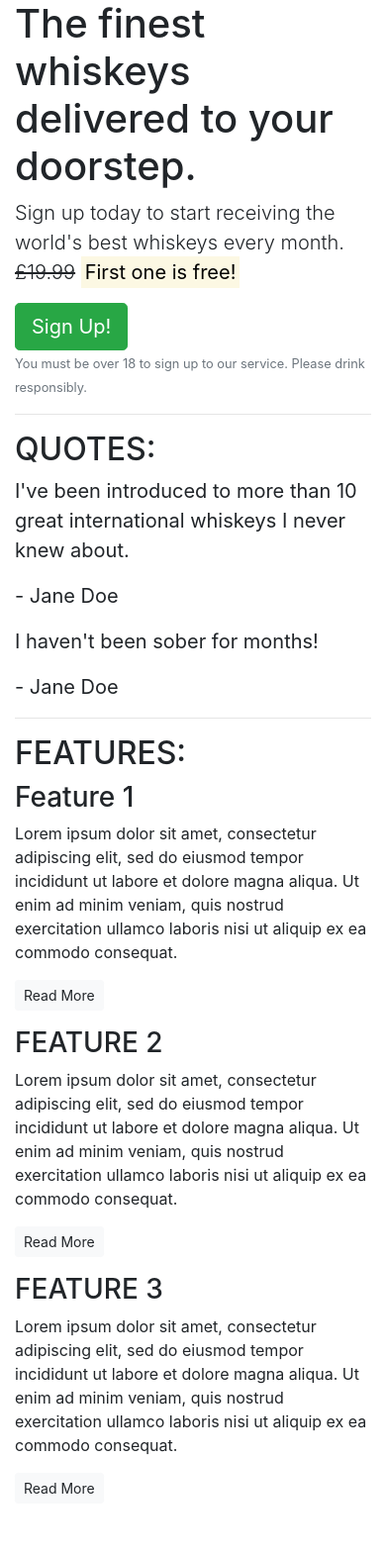
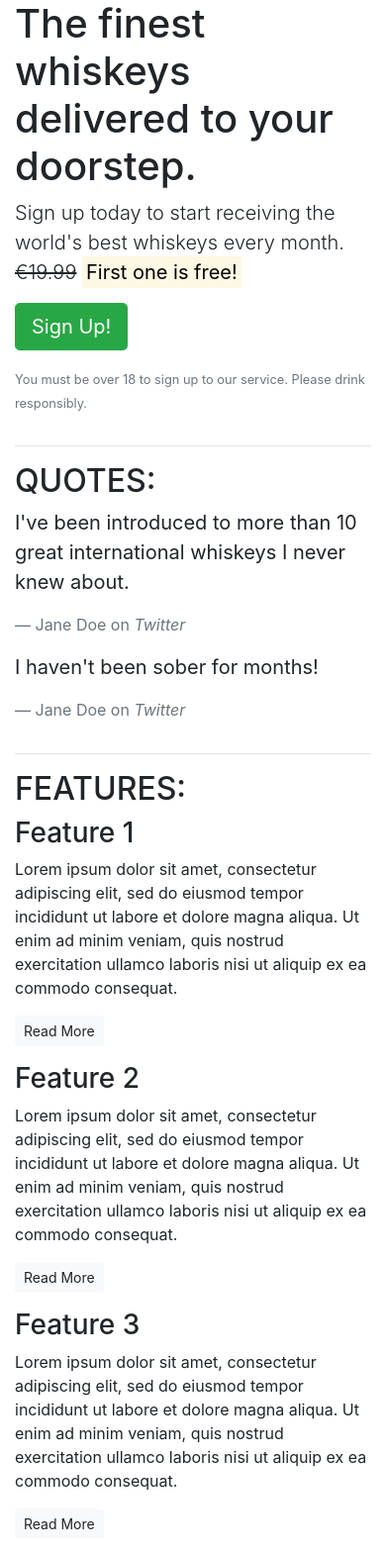
Before and after one commit to OwenD-24/Bootstrap-Project, a plain HTML site: page index.html in a window 390 px wide. Shown: the whole page at 99% size. Before the commit the page ends 1535 px from the top, so only its background shows below. Drawn offline with nearby package versions, Linux system fonts and the light colour scheme.

Commit message:
Add quotes and features responsive grid

```diff
--- a/index.html
+++ b/index.html
@@ -3,63 +3,81 @@
 
 <head>
     <meta charset="utf-8">
-
+    <meta name="viewport" content="width=device-width, initial-scale=1.0">
     <title>Whiskey Drop | Taste a new whiskey every month</title>
-    <meta name="viewport" content="width=device-width, initial-scale=1.0">
     <link rel="stylesheet" href="https://maxcdn.bootstrapcdn.com/bootstrap/4.1.3/css/bootstrap.min.css">
 </head>
 
 <body>
     <article class="container">
         <!-- Callout -->
+        <div class="row">
+            <div class="col-12">
                 <section class="callout">
                     <h1>The finest whiskeys delivered to your doorstep.</h1>
-            <p class="lead">Sign up today to start receiving the world's best whiskeys every month.
-            <s>£19.99</s> <strong><mark>First one is free!</mark></strong></p>
-            <button class="btn btn-success btn-lg">Sign Up!</button>
+                    <p class="lead">Sign up today to start receiving the world's best whiskeys every month. <s>€19.99</s> <strong><mark>First one is free!</mark></strong></p>
+                    <p><button class="btn btn-lg btn-success">Sign Up!</button></p>
                     <p class="text-muted"><small>You must be over 18 to sign up to our service. Please drink responsibly.</small></p>
                 </section>
+            </div>
+        </div>
         <!-- /.callout -->
         <hr>
 
         <!-- Quotes -->
         <section class="quotes">
+            <div class="row">
+                <div class="col-12">
                     <h2 class="text-uppercase">Quotes:</h2>
+                </div>
+            </div>
+            <div class="row">
+                <div class="col-12 col-md-6">
                     <blockquote class="blockquote">
                         <p>I've been introduced to more than 10 great international whiskeys I never knew about.</p>
-                <p>- Jane Doe</p>
+                        <footer class="blockquote-footer">Jane Doe on <cite title="Twitter">Twitter</cite></footer>
                     </blockquote>
+                </div>
+                <div class="col-12 col-md-6">
                     <blockquote class="blockquote">
                         <p>I haven't been sober for months!</p>
-                <p>- Jane Doe</p>
+                        <footer class="blockquote-footer">Jane Doe on <cite title="Twitter">Twitter</cite></footer>
                     </blockquote>
+                </div>
+            </div>
         </section>
         <!-- /.quotes -->
         <hr>
 
         <!-- Features -->
         <section class="features">
+            <div class="row">
+                <div class="col-12">
                     <h2 class="text-uppercase">Features:</h2>
+                </div>
+            </div>
+            <div class="row">
+                <div class="col-12 col-md-6 col-lg-4">
                     <div class="feature">
                         <h3>Feature 1</h3>
-                <p>Lorem ipsum dolor sit amet, consectetur adipiscing elit, sed do eiusmod tempor incididunt ut labore
-                    et dolore magna aliqua. Ut enim ad minim veniam, quis nostrud exercitation ullamco laboris nisi ut
-                    aliquip ex ea commodo consequat.</p>
+                        <p>Lorem ipsum dolor sit amet, consectetur adipiscing elit, sed do eiusmod tempor incididunt ut labore et dolore magna aliqua. Ut enim ad minim veniam, quis nostrud exercitation ullamco laboris nisi ut aliquip ex ea commodo consequat.</p>
                         <p><a class="btn btn-sm btn-light" href="">Read More</a></p>
                     </div>
+                </div>
+                <div class="col-12 col-md-6 col-lg-4">
                     <div class="feature">
-                <h3 class="text-uppercase">Feature 2</h3>
-                <p>Lorem ipsum dolor sit amet, consectetur adipiscing elit, sed do eiusmod tempor incididunt ut labore
-                    et dolore magna aliqua. Ut enim ad minim veniam, quis nostrud exercitation ullamco laboris nisi ut
-                    aliquip ex ea commodo consequat.</p>
+                        <h3>Feature 2</h3>
+                        <p>Lorem ipsum dolor sit amet, consectetur adipiscing elit, sed do eiusmod tempor incididunt ut labore et dolore magna aliqua. Ut enim ad minim veniam, quis nostrud exercitation ullamco laboris nisi ut aliquip ex ea commodo consequat.</p>
                         <p><a class="btn btn-sm btn-light" href="">Read More</a></p>
                     </div>
+                </div>
+                <div class="col-12 d-md-none d-lg-block col-lg-4">
                     <div class="feature">
-                <h3 class="text-uppercase">Feature 3</h3>
-                <p>Lorem ipsum dolor sit amet, consectetur adipiscing elit, sed do eiusmod tempor incididunt ut labore
-                    et dolore magna aliqua. Ut enim ad minim veniam, quis nostrud exercitation ullamco laboris nisi ut
-                    aliquip ex ea commodo consequat.</p>
+                        <h3>Feature 3</h3>
+                        <p>Lorem ipsum dolor sit amet, consectetur adipiscing elit, sed do eiusmod tempor incididunt ut labore et dolore magna aliqua. Ut enim ad minim veniam, quis nostrud exercitation ullamco laboris nisi ut aliquip ex ea commodo consequat.</p>
                         <p><a class="btn btn-sm btn-light" href="">Read More</a></p>
+                    </div>
+                </div>
             </div>
         </section>
         <!-- /.features -->
```
Lines whose indentation alone changed are shown as unchanged.
